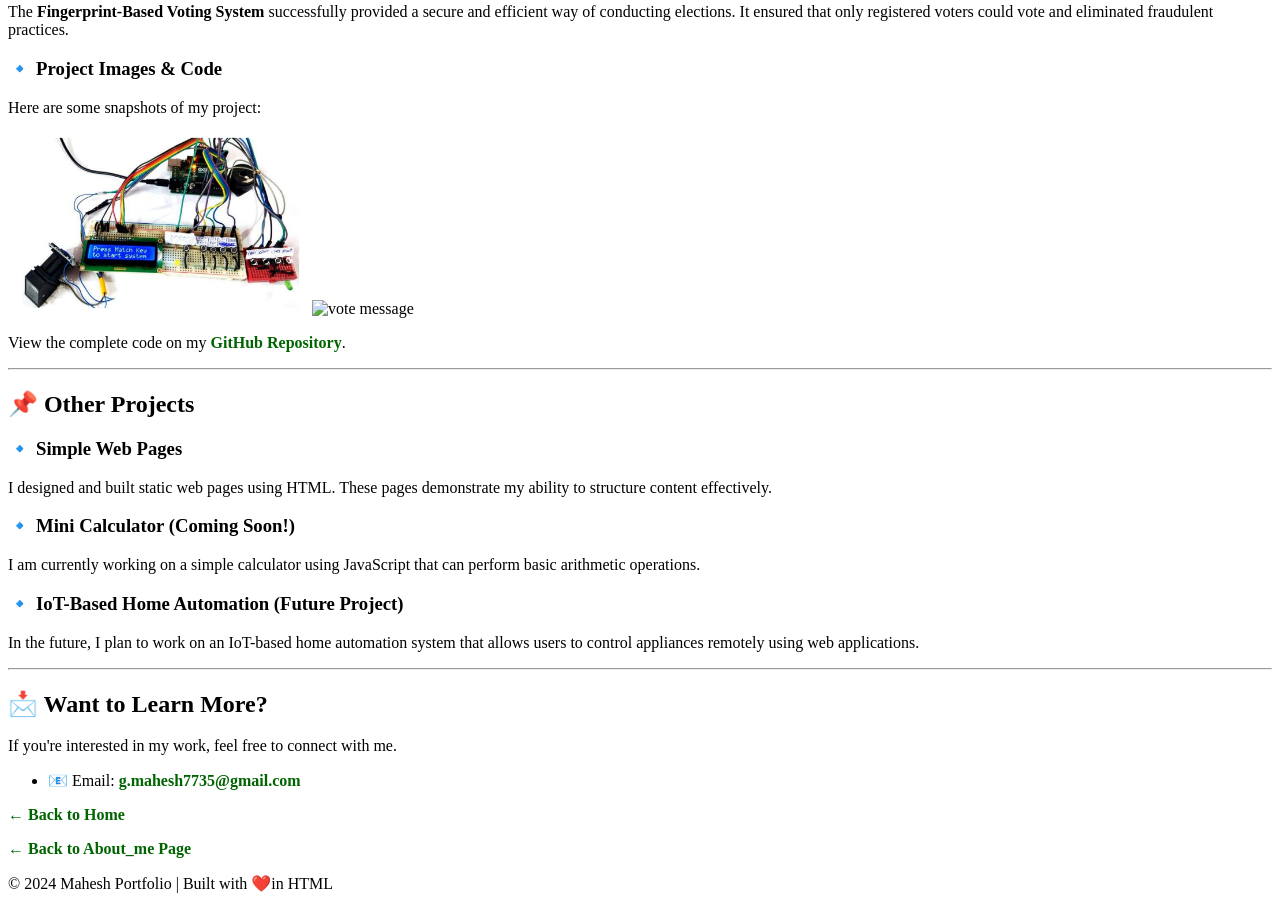
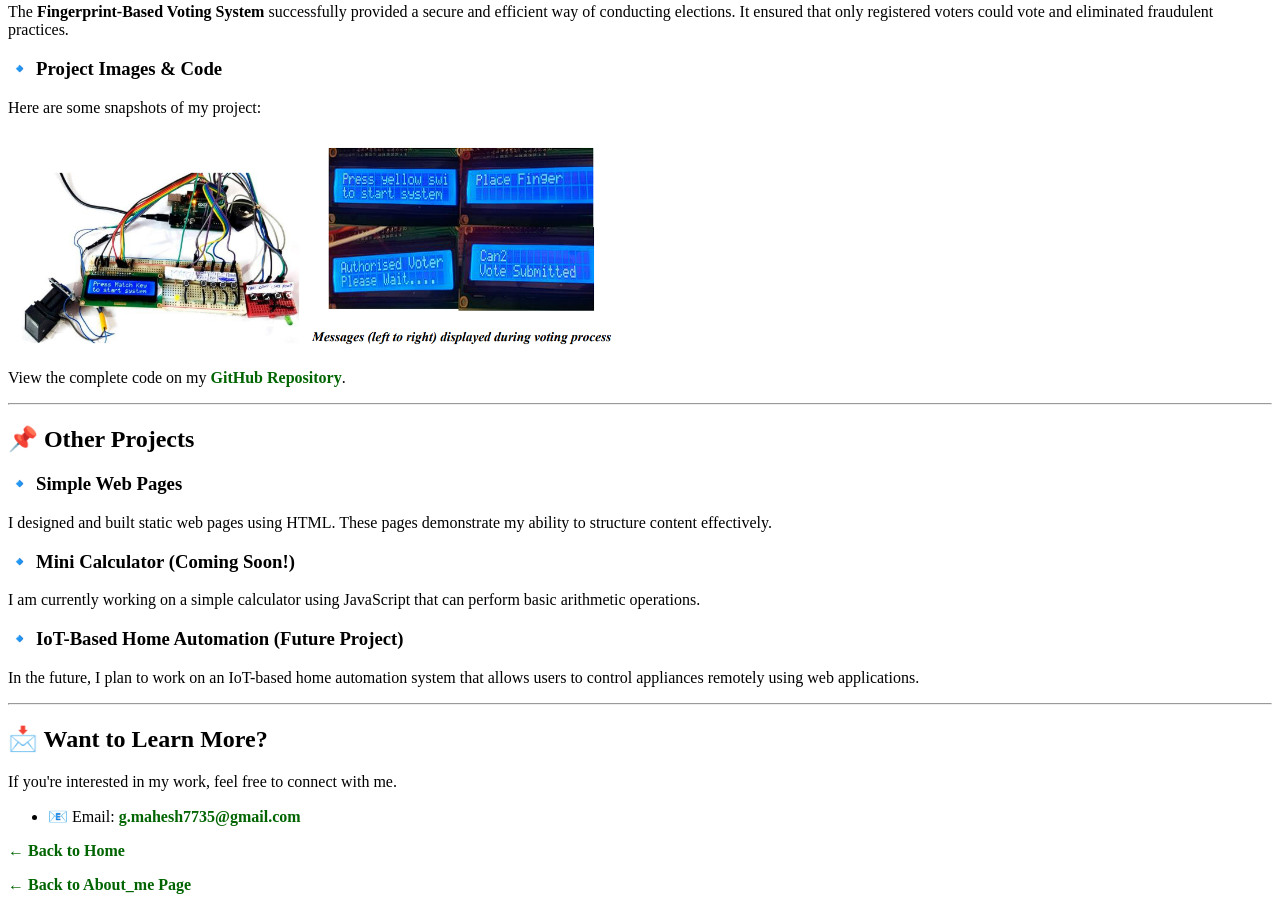
Before and after one commit to gmahesh-star/my_Portfolio, a plain HTML site: page public/projects.html in a window 1280 px wide. Shown: the part 1014-1921 px from the top of the page. Drawn offline with Linux system fonts and the light colour scheme; a web font is replaced by a local one.

Commit message:
Update projects.html

```diff
--- a/public/projects.html
+++ b/public/projects.html
@@ -70,7 +70,7 @@
         <h3>🔹 Project Images & Code</h3>
         <p>Here are some snapshots of my project:</p>
         <img src="../assets/images/Project_image.png" alt="Fingerprint Voting System" width="300">
-        <img src="../assets/images/vote message image.png message image.png" alt="vote message" width="300">
+        <img src="../assets/images/vote message image.png" alt="vote message" width="300">
         <p>View the complete code on my <a href="#">GitHub Repository</a>.</p>
     </section>
 
```
